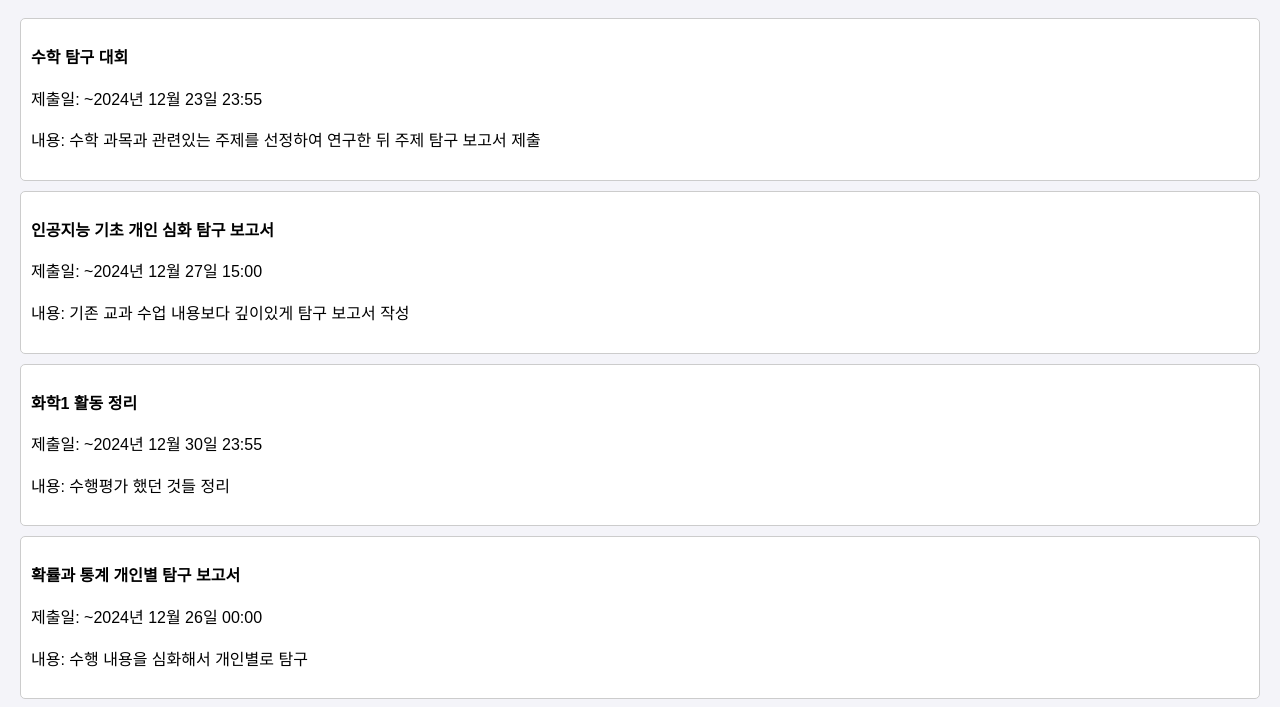
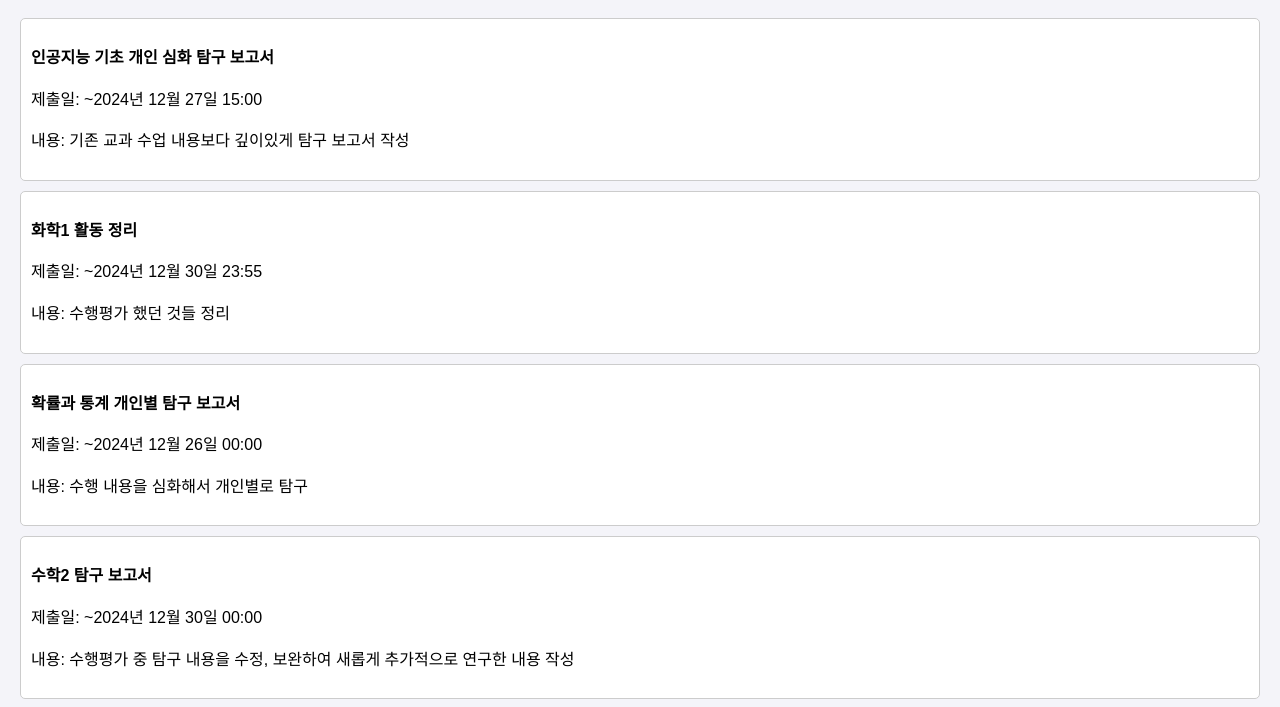
Before and after one commit to owlajm/2-4, a plain HTML site: page index.html in a window 1280 px wide. Shown: the part 76-783 px from the top of the page. Drawn offline with Linux system fonts and the light colour scheme.

Commit message:
index.html

```diff
--- a/index.html
+++ b/index.html
@@ -30,11 +30,6 @@
     <h1>학교 과제 정리</h1>
     <div id="assignments">
         <div class="assignment">
-            <p class="assignment-title">수학 탐구 대회</p>
-            <p>제출일: ~2024년 12월 23일 23:55</p>
-            <p>내용: 수학 과목과 관련있는 주제를 선정하여 연구한 뒤 주제 탐구 보고서 제출</p>
-        </div>
-        <div class="assignment">
             <p class="assignment-title">인공지능 기초 개인 심화 탐구 보고서</p>
             <p>제출일: ~2024년 12월 27일 15:00</p>
             <p>내용: 기존 교과 수업 내용보다 깊이있게 탐구 보고서 작성</p>
```
